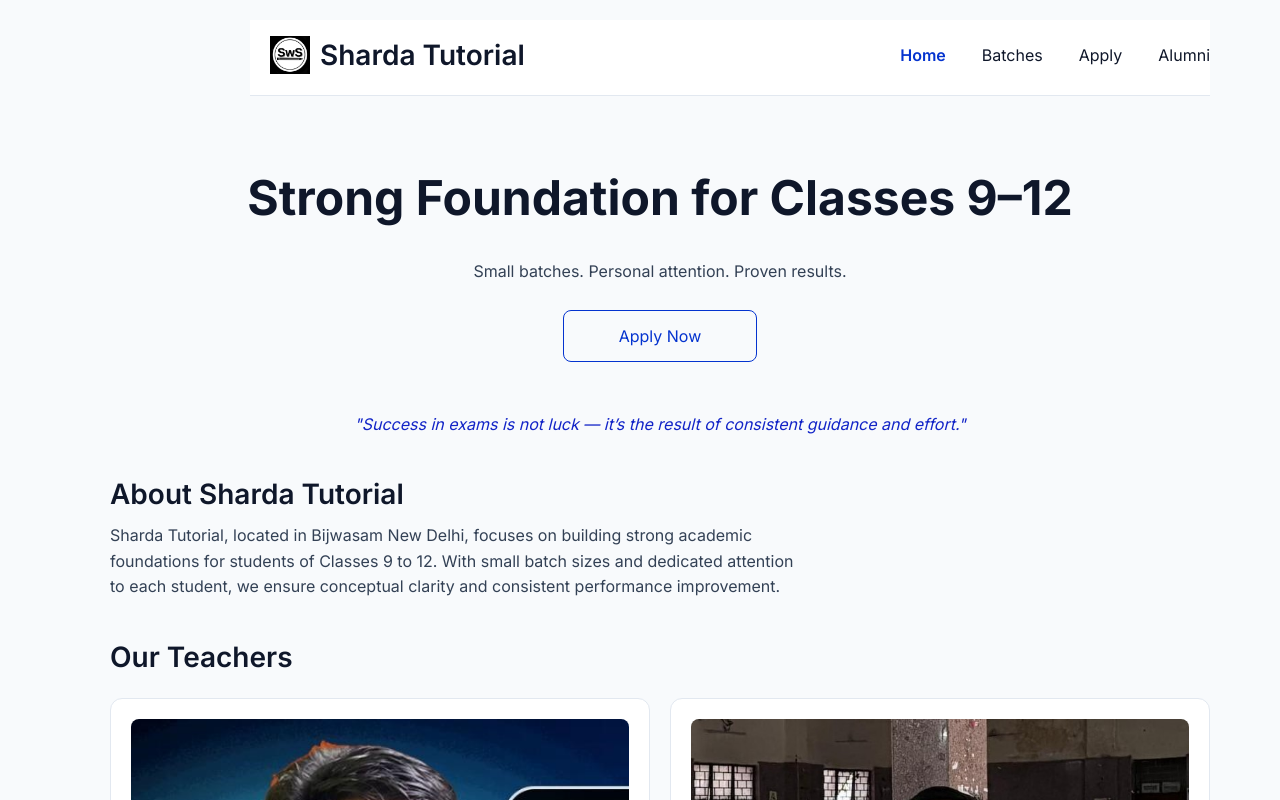
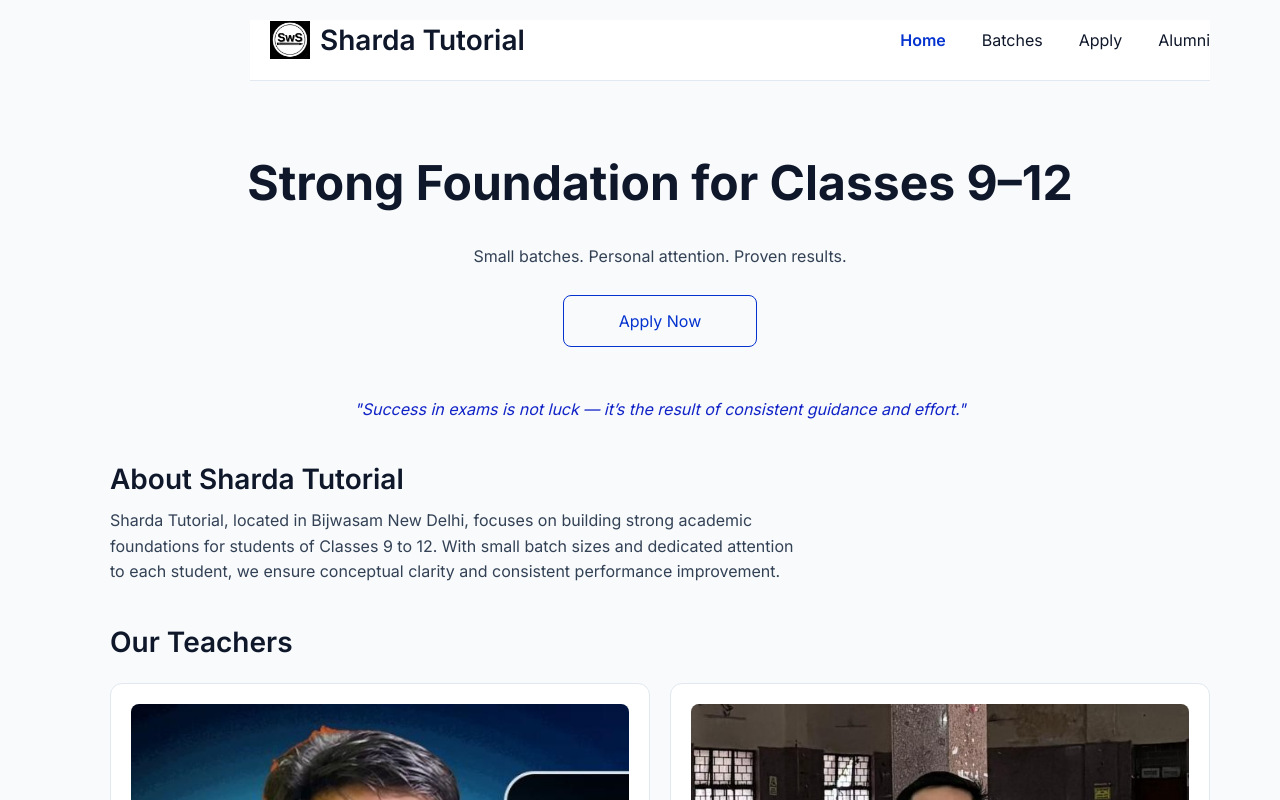
Before and after one commit to aviG69/Sharda_Website, a React (Vite) app: page / in a window 1280 px wide. Shown: the top 800 px of the page. Built offline with nearby package versions, Linux system fonts and the light colour scheme.

Commit message:
fixed css idk

```diff
--- a/src/App.css
+++ b/src/App.css
@@ -46,7 +46,6 @@
   justify-content: center;
   border-radius: 10px;
   background: transparent;
-  transition: background 0.2s;
 }
 
 .page-corner-icons a:hover {
@@ -67,7 +66,7 @@
   margin-left: 140px;
   flex-wrap: wrap;
   gap: 20px;
-  padding: 15px 0 20px 0;
+  padding: 0px 0 20px 0;
   margin-top: 0;
 }
 
```
